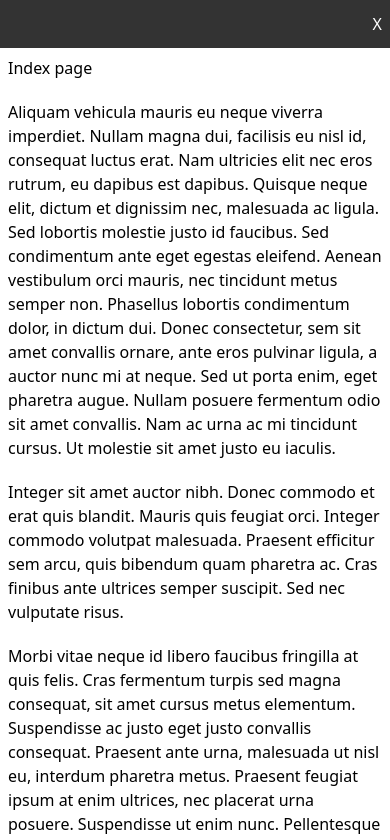
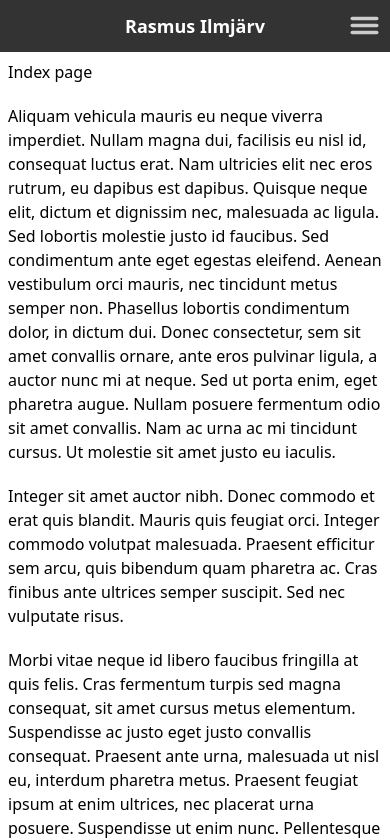
Before and after one commit to rasmusilm/homepage, a Nuxt app: page / in a window 390 px wide. Shown: the top 840 px of the page. Built offline with nearby package versions, Linux system fonts and the light colour scheme.

Commit message:
new header

```diff
--- a/components/AppHeader.vue
+++ b/components/AppHeader.vue
@@ -1,38 +1,39 @@
 <template>
-    <div>
-        <header class="text-center bg-primary text-white md:text-black md:bg-transparent">
-            <div class="flex px-2">
-                <!-- <NuxtLink to="/" class="grow-1 mx-auto">
-                    <h2>Rasmus Ilmjärv</h2>
-                </NuxtLink> -->
-                <button class="ml-auto py-3 md:hidden block" @click="toggleMenu">X</button>
+    <div class="top-0 md:relative bg-primary text-white transition-[max-height] delay-100 duration-200 ease-in-out max-h-[10%]" :class="menuOpen ? 'fixed w-full !max-h-full h-full': 'sticky'">
+        <header class="text-center">
+            <div class="flex px-2 transition-[margin] duration-1000 ease" :class="menuOpen ? 'mt-5 mx-2' : ''">
+                <NuxtLink to="/" class="py-3 pl-[35px] grow-1 mx-auto">
+                    <h2 class="text-lg font-semibold">Rasmus Ilmjärv</h2>
+                </NuxtLink>
+                <div class="pt-2 md:hidden">
+                    <HamburgerButton v-model="menuOpen" />
+                </div>
             </div>
-            <Navbar v-if="!small || open" :loaded="loaded" @navigated="toggleMenu"/>
+            <div v-if="menuOpen" class="md:hidden mt-8 text-lg">
+                <Navbar @navigated="menuOpen = false" />
+            </div>
         </header>
+        <div class="md:block hidden mx-auto max-w-[1250px]">
+            <Navbar @navigated="menuOpen = false" />
+        </div>
     </div>
 </template>
+
 <script setup lang="ts">
-const open = ref(false)
-const loaded = ref(false)
-const windowWidth = ref(1000)
+import HamburgerButton from './subcomponents/HamburgerButton.vue'
 
-function toggleMenu() {
-    open.value = !open.value
+const menuOpen = ref(false)
+
+watch(menuOpen, (value, old) => {
+    const body = document.getElementsByTagName('body')[0]
+    body.className = value ? 'overflow-y-hidden md:overflow-auto' : ''
+})
+</script>
+
+<style scoped>
+.stick {
+    position: -webkit-sticky;
+    position: sticky;
+    top: 0px;
 }
-
-const small = computed(() => {
-        return windowWidth.value < 768
-    })
-
-function onWidthChange() {
-    windowWidth.value = window.innerWidth
-    if (!small.value) open.value = false
-}
-
-onMounted(() => {
-    onWidthChange()
-    window.addEventListener('resize', onWidthChange)
-    loaded.value = true
-})
-onUnmounted(() => window.removeEventListener('resize', onWidthChange))
-</script>
+</style>
--- /dev/null
+++ b/components/AppHeader2.vue
@@ -0,0 +1,38 @@
+<template>
+    <div>
+        <header class="text-center bg-primary text-white md:text-black md:bg-transparent">
+            <div class="flex px-2">
+                <!-- <NuxtLink to="/" class="grow-1 mx-auto">
+                    <h2>Rasmus Ilmjärv</h2>
+                </NuxtLink> -->
+                <button class="ml-auto py-3 md:hidden block" @click="toggleMenu">X</button>
+            </div>
+            <Navbar v-if="!small || open" :loaded="loaded" @navigated="toggleMenu"/>
+        </header>
+    </div>
+</template>
+<script setup lang="ts">
+const open = ref(false)
+const loaded = ref(false)
+const windowWidth = ref(1000)
+
+function toggleMenu() {
+    open.value = !open.value
+}
+
+const small = computed(() => {
+        return windowWidth.value < 768
+    })
+
+function onWidthChange() {
+    windowWidth.value = window.innerWidth
+    if (!small.value) open.value = false
+}
+
+onMounted(() => {
+    onWidthChange()
+    window.addEventListener('resize', onWidthChange)
+    loaded.value = true
+})
+onUnmounted(() => window.removeEventListener('resize', onWidthChange))
+</script>
--- a/components/Navbar.vue
+++ b/components/Navbar.vue
@@ -1,5 +1,5 @@
 <template>
-    <nav class="flex flex-col md:flex-row md:gap-2 bg-primary text-white px-5 py-3" :class="loaded ? '' : 'hidden md:block'" @click="$emit('navigated')">
+    <nav class="flex flex-col gap-4 md:flex-row md:gap-2 md:px-4 bg-primary text-white md:pb-2" @click="$emit('navigated')">
         <NuxtLink to="/">
             Home
         </NuxtLink>
--- /dev/null
+++ b/components/subcomponents/HamburgerButton.vue
@@ -0,0 +1,54 @@
+<template>
+    <button class="button-one" aria-controls="primary-navigation" :aria-expanded="model" @click="toggleMenu">
+        <svg fill="#ccc" class="hamburger" viewBox="0 0 100 100" width="250">
+            <rect class="line top" width="80" height="10" x="10" :y="model ? 45 : 25" rx="5">
+            </rect>
+            <rect class="line middle" width="80" height="10" x="10" y="45" rx="5">
+            </rect>
+            <rect class="line bottom" width="80" height="10" x="10" :y="model ? 45 : 65" rx="5">
+            </rect>
+        </svg>
+    </button>
+</template>
+
+<script setup lang="ts">
+const model = defineModel<boolean>()
+
+function toggleMenu() {
+    model.value = !model.value
+}
+</script>
+
+<style scoped>
+.button-one {
+  --button-color: #fff;
+}
+
+.button-one[aria-expanded="true"] .line {
+  transition: y 200ms ease-in-out, transform 200ms ease-in-out 200ms, opacity 0ms 300ms;
+  transform-origin: center;
+}
+
+.button-one[aria-expanded="false"] .line {
+  transition: y 200ms ease-in-out 200ms, transform 200ms ease-in-out, opacity 50ms 200ms;
+  transform-origin: center;
+}
+
+
+
+.button-one[aria-expanded="true"] .top {
+    transform: rotate(45deg);
+}
+
+.button-one[aria-expanded="true"] .middle {
+  opacity: 0;
+}
+
+.button-one[aria-expanded="true"] .bottom {
+  transform: rotate(-45deg);
+}
+
+.hamburger {
+    width: 35px;
+}
+</style>
--- a/nuxt.config.ts
+++ b/nuxt.config.ts
@@ -3,7 +3,7 @@ export default defineNuxtConfig({
   devtools: { enabled: true },
   css: ['~/assets/css/main.css', '~/assets/css/custom.css'],
   app: {
-    baseURL: '/nuxt-generated/'
+    // baseURL: '/nuxt-generated/'
   },
   postcss: {
     plugins: {
```
